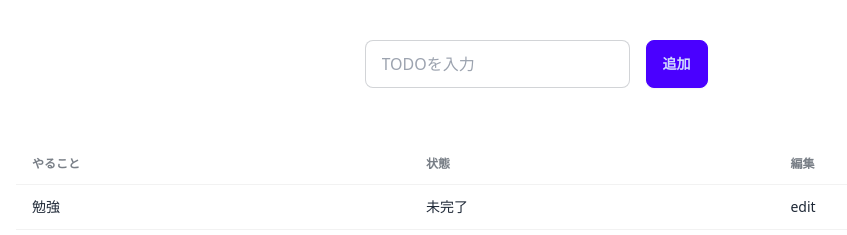
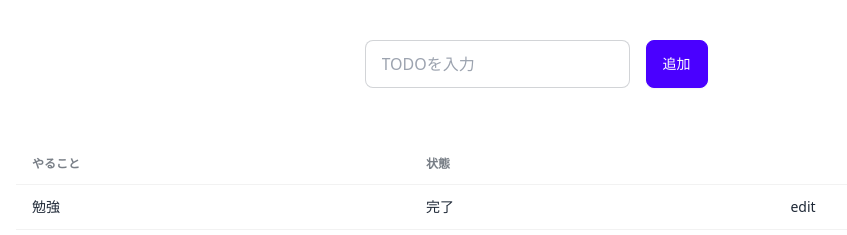
Before and after one commit to KazuhiroTakahashi96/Todo-MERN, a React (Vite) app in the folder frontend/: page / in a window 1280 px wide. Shown: the top 235 px of the page, without its empty margins (104-951 px from the left). Built offline with nearby package versions, Linux system fonts and the light colour scheme.

Commit message:
微修正

```diff
--- a/frontend/src/App.jsx
+++ b/frontend/src/App.jsx
@@ -2,6 +2,7 @@ import { useState } from "react";
 import Button from "./components/common/Button";
 import Input from "./components/common/Input";
 import Table from "./components/todo/Table";
+import Badge from "./components/common/Badge";
 
 function App() {
   const [input, setInput] = useState("");
@@ -9,7 +10,7 @@ function App() {
     {
       id: 1,
       text: "勉強",
-      isCompleted: false,
+      isCompleted: true,
     },
     {
       id: 2,
--- a/frontend/src/components/common/Button.jsx
+++ b/frontend/src/components/common/Button.jsx
@@ -1,6 +1,9 @@
 const Button = ({ text, onClick }) => {
   return (
-    <button onClick={onClick} className="btn btn-primary">
+    <button
+      onClick={onClick}
+      className="btn btn-primary text-white font-medium"
+    >
       {text}
     </button>
   );
--- a/frontend/src/components/todo/Header.jsx
+++ b/frontend/src/components/todo/Header.jsx
@@ -3,7 +3,7 @@ const Header = () => {
     <tr>
       <th>やること</th>
       <th>状態</th>
-      <th>編集</th>
+      <th></th>
     </tr>
   );
 };
```
